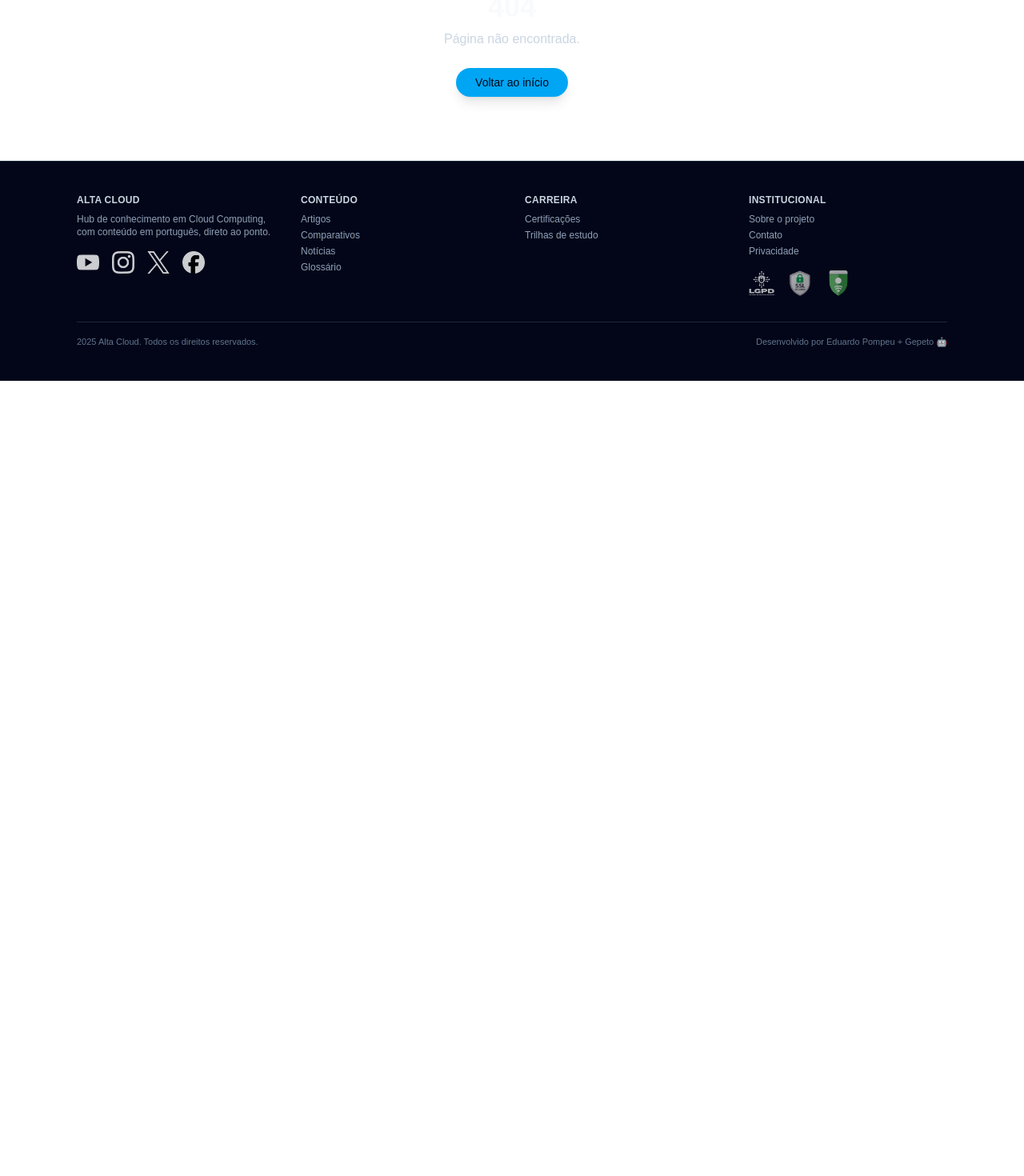
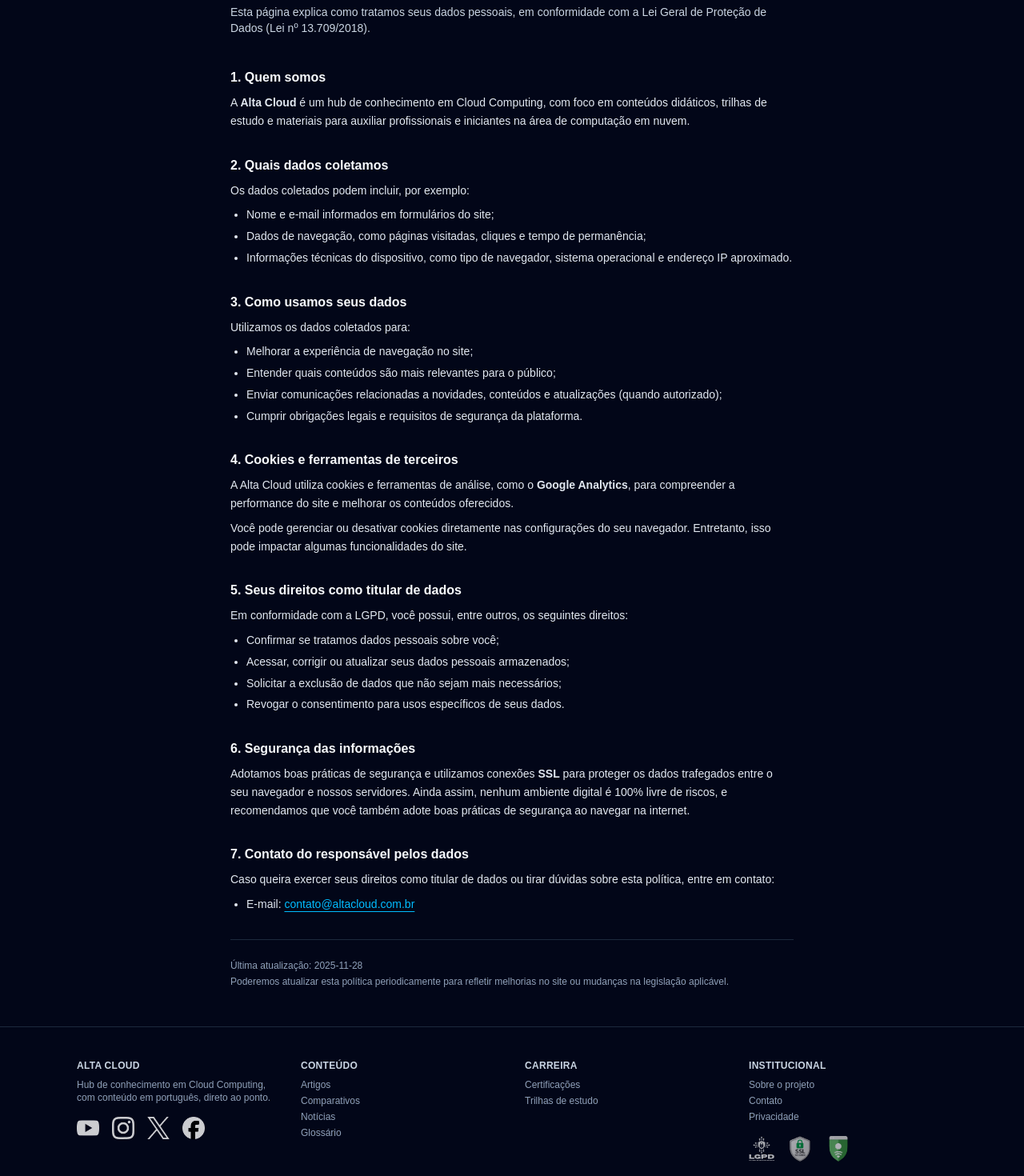
Before and after one commit to aieduardopompeu/altacloud-portal, a Next.js app: page /lgpd in a window 1280 px wide. Before the commit this address had no page. Shown: the part 260-1730 px from the top of the page at 80% size. Before the commit the page ends 800 px from the top, so only its background shows below. Built offline with nearby package versions, Linux system fonts and the light colour scheme.

Commit message:
Adiciona página LGPD e vincula selos LGPD/SSL/Google Safe ao footer

```diff
--- a/src/app/components/layout/Footer.tsx
+++ b/src/app/components/layout/Footer.tsx
@@ -145,21 +145,42 @@ export function Footer() {
 
             {/* Selos de segurança */}
             <div className="mt-4 flex items-center gap-4 opacity-70">
+              {/* LGPD → página interna /lgpd */}
+              <Link href="/lgpd" aria-label="Política de Privacidade e LGPD">
                 <img
                   src="/icons/lgpd.svg"
                   alt="Conformidade com LGPD"
-                className="h-8 w-auto"
+                  className="h-8 w-auto hover:opacity-100 transition-opacity"
                 />
+              </Link>
+
+              {/* SSL → relatório SSL externo */}
+              <a
+                href="https://www.ssllabs.com/ssltest/analyze.html?d=altacloud.com.br"
+                target="_blank"
+                rel="noopener noreferrer"
+                aria-label="Verificação de conexão segura SSL"
+              >
                 <img
                   src="/icons/ssl-secure.svg"
                   alt="Conexão segura SSL"
-                className="h-8 w-auto"
+                  className="h-8 w-auto hover:opacity-100 transition-opacity"
                 />
+              </a>
+
+              {/* Google Safe → relatório Google Safe Browsing */}
+              <a
+                href="https://transparencyreport.google.com/safe-browsing/search?url=altacloud.com.br"
+                target="_blank"
+                rel="noopener noreferrer"
+                aria-label="Verificação Google Safe Browsing"
+              >
                 <img
                   src="/icons/google-safe.svg"
                   alt="Navegação segura Google"
-                className="h-8 w-auto"
+                  className="h-8 w-auto hover:opacity-100 transition-opacity"
                 />
+              </a>
             </div>
           </div>
         </div>
--- /dev/null
+++ b/src/app/lgpd/page.tsx
@@ -0,0 +1,169 @@
+// src/app/lgpd/page.tsx
+import type { Metadata } from "next";
+
+export const metadata: Metadata = {
+  title: "Política de Privacidade e LGPD | Alta Cloud",
+  description:
+    "Entenda como a Alta Cloud coleta, usa e protege seus dados pessoais em conformidade com a Lei Geral de Proteção de Dados (LGPD).",
+};
+
+export default function LGPDPage() {
+  return (
+    <main className="min-h-screen bg-slate-950 text-slate-100">
+      <div className="mx-auto max-w-3xl px-4 py-12 sm:px-6 lg:px-8">
+        <header className="mb-10">
+          <p className="text-xs font-semibold uppercase tracking-wide text-sky-400">
+            LGPD • Privacidade de Dados
+          </p>
+          <h1 className="mt-2 text-2xl font-semibold sm:text-3xl">
+            Política de Privacidade &amp; LGPD – Alta Cloud
+          </h1>
+          <p className="mt-3 text-sm text-slate-300">
+            Esta página explica como tratamos seus dados pessoais, em
+            conformidade com a Lei Geral de Proteção de Dados (Lei nº 13.709/2018).
+          </p>
+        </header>
+
+        <section className="space-y-8 text-sm leading-relaxed text-slate-200">
+          <div>
+            <h2 className="text-base font-semibold text-slate-50">
+              1. Quem somos
+            </h2>
+            <p className="mt-2">
+              A <strong>Alta Cloud</strong> é um hub de conhecimento em Cloud
+              Computing, com foco em conteúdos didáticos, trilhas de estudo e
+              materiais para auxiliar profissionais e iniciantes na área de
+              computação em nuvem.
+            </p>
+          </div>
+
+          <div>
+            <h2 className="text-base font-semibold text-slate-50">
+              2. Quais dados coletamos
+            </h2>
+            <p className="mt-2">
+              Os dados coletados podem incluir, por exemplo:
+            </p>
+            <ul className="mt-2 list-disc space-y-1 pl-5">
+              <li>Nome e e-mail informados em formulários do site;</li>
+              <li>
+                Dados de navegação, como páginas visitadas, cliques e tempo de
+                permanência;
+              </li>
+              <li>
+                Informações técnicas do dispositivo, como tipo de navegador,
+                sistema operacional e endereço IP aproximado.
+              </li>
+            </ul>
+          </div>
+
+          <div>
+            <h2 className="text-base font-semibold text-slate-50">
+              3. Como usamos seus dados
+            </h2>
+            <p className="mt-2">
+              Utilizamos os dados coletados para:
+            </p>
+            <ul className="mt-2 list-disc space-y-1 pl-5">
+              <li>Melhorar a experiência de navegação no site;</li>
+              <li>
+                Entender quais conteúdos são mais relevantes para o público;
+              </li>
+              <li>
+                Enviar comunicações relacionadas a novidades, conteúdos e
+                atualizações (quando autorizado);
+              </li>
+              <li>
+                Cumprir obrigações legais e requisitos de segurança da
+                plataforma.
+              </li>
+            </ul>
+          </div>
+
+          <div>
+            <h2 className="text-base font-semibold text-slate-50">
+              4. Cookies e ferramentas de terceiros
+            </h2>
+            <p className="mt-2">
+              A Alta Cloud utiliza cookies e ferramentas de análise, como o{" "}
+              <strong>Google Analytics</strong>, para compreender a performance
+              do site e melhorar os conteúdos oferecidos.
+            </p>
+            <p className="mt-2">
+              Você pode gerenciar ou desativar cookies diretamente nas
+              configurações do seu navegador. Entretanto, isso pode impactar
+              algumas funcionalidades do site.
+            </p>
+          </div>
+
+          <div>
+            <h2 className="text-base font-semibold text-slate-50">
+              5. Seus direitos como titular de dados
+            </h2>
+            <p className="mt-2">
+              Em conformidade com a LGPD, você possui, entre outros, os
+              seguintes direitos:
+            </p>
+            <ul className="mt-2 list-disc space-y-1 pl-5">
+              <li>Confirmar se tratamos dados pessoais sobre você;</li>
+              <li>
+                Acessar, corrigir ou atualizar seus dados pessoais armazenados;
+              </li>
+              <li>
+                Solicitar a exclusão de dados que não sejam mais necessários;
+              </li>
+              <li>
+                Revogar o consentimento para usos específicos de seus dados.
+              </li>
+            </ul>
+          </div>
+
+          <div>
+            <h2 className="text-base font-semibold text-slate-50">
+              6. Segurança das informações
+            </h2>
+            <p className="mt-2">
+              Adotamos boas práticas de segurança e utilizamos conexões{" "}
+              <strong>SSL</strong> para proteger os dados trafegados entre o
+              seu navegador e nossos servidores. Ainda assim, nenhum ambiente
+              digital é 100% livre de riscos, e recomendamos que você também
+              adote boas práticas de segurança ao navegar na internet.
+            </p>
+          </div>
+
+          <div>
+            <h2 className="text-base font-semibold text-slate-50">
+              7. Contato do responsável pelos dados
+            </h2>
+            <p className="mt-2">
+              Caso queira exercer seus direitos como titular de dados ou tirar
+              dúvidas sobre esta política, entre em contato:
+            </p>
+            <ul className="mt-2 list-disc space-y-1 pl-5">
+              <li>
+                E-mail:{" "}
+                <a
+                  href="mailto:contato@altacloud.com.br"
+                  className="text-sky-400 underline underline-offset-4 hover:text-sky-300"
+                >
+                  contato@altacloud.com.br
+                </a>
+              </li>
+            </ul>
+          </div>
+
+          <div className="border-t border-slate-800 pt-6 text-xs text-slate-400">
+            <p>
+              Última atualização:{" "}
+              <span className="font-mono">2025-11-28</span>
+            </p>
+            <p className="mt-1">
+              Poderemos atualizar esta política periodicamente para refletir
+              melhorias no site ou mudanças na legislação aplicável.
+            </p>
+          </div>
+        </section>
+      </div>
+    </main>
+  );
+}
```
Lines whose indentation alone changed are shown as unchanged.
